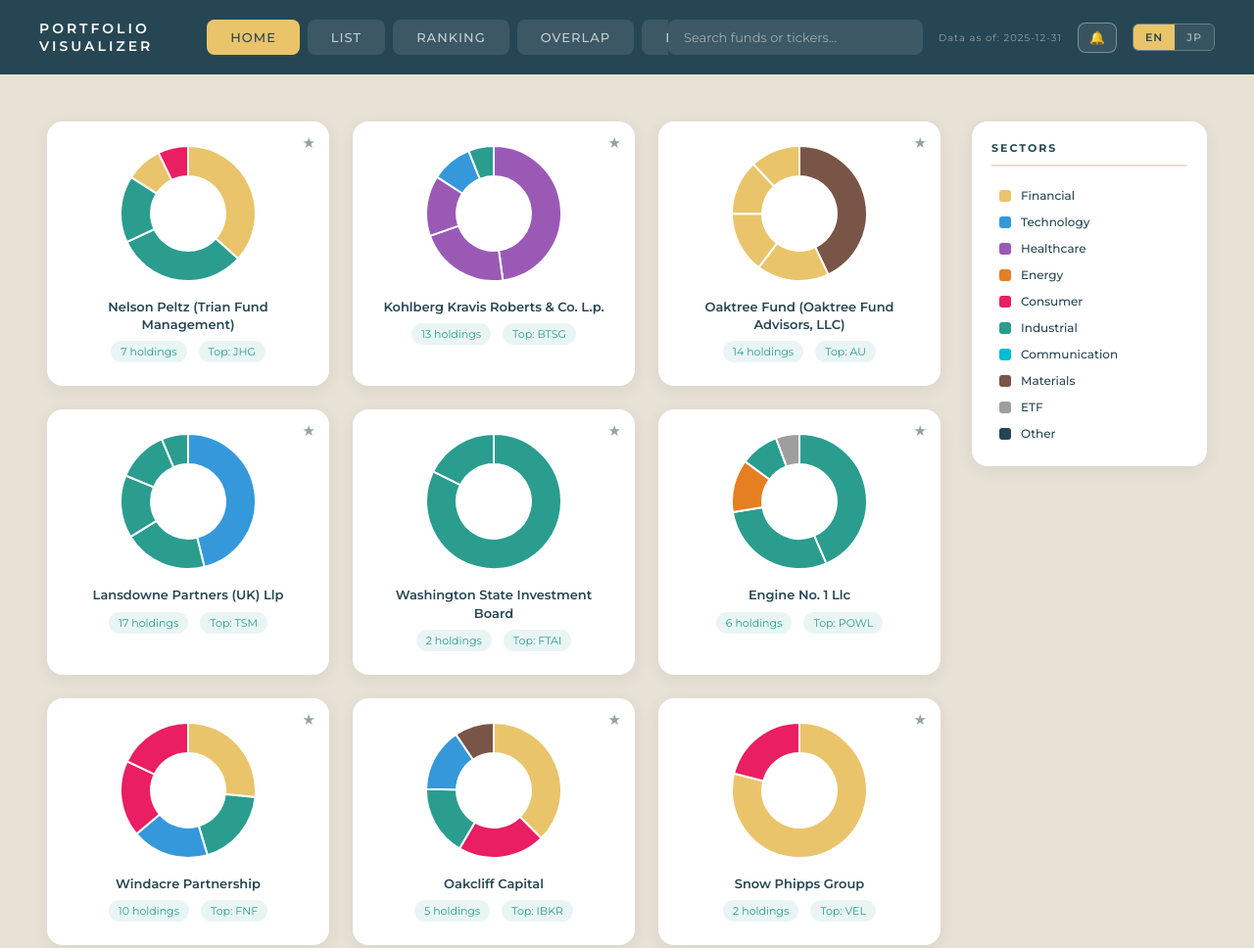
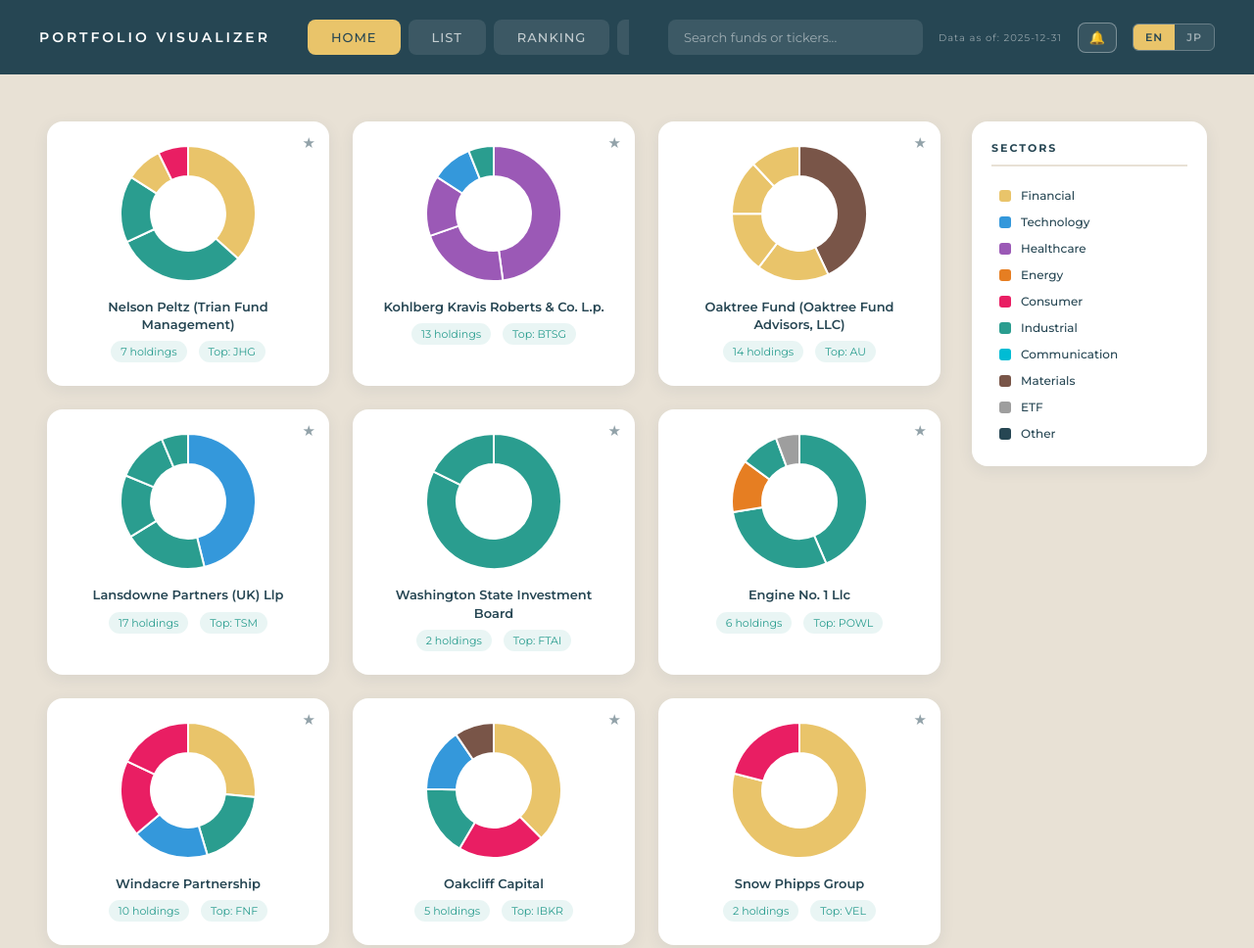
Before and after one commit to fujiai469-del/port, a website: page index.html in a window 1280 px wide. Shown: the top 968 px of the page at 98% size. Drawn offline with nearby package versions, Linux system fonts and the light colour scheme.

Commit message:
Add spacing between tabs and header controls

```diff
--- a/index.html
+++ b/index.html
@@ -63,6 +63,7 @@
       display: flex;
       justify-content: space-between;
       align-items: center;
+      gap: 14px;
     }
 
     .logo {
@@ -71,6 +72,7 @@
       font-weight: 600;
       letter-spacing: 3px;
       text-transform: uppercase;
+      flex-shrink: 0;
     }
 
     .tabs {
@@ -81,6 +83,10 @@
       scrollbar-width: none;
       -ms-overflow-style: none;
       white-space: nowrap;
+      flex: 1 1 auto;
+      min-width: 0;
+      margin: 0 14px 0 24px;
+      padding-right: 6px;
     }
 
     .tabs::-webkit-scrollbar {
@@ -119,12 +125,16 @@
       align-items: center;
       gap: 16px;
       position: relative;
+      flex: 0 0 auto;
+      margin-left: 12px;
     }
 
     .app-shell.mode-mobile .tabs {
       flex-wrap: nowrap;
       width: 100%;
       overflow-x: auto;
+      margin: 0;
+      padding-right: 0;
     }
 
     .app-shell.mode-mobile .tab {
```
